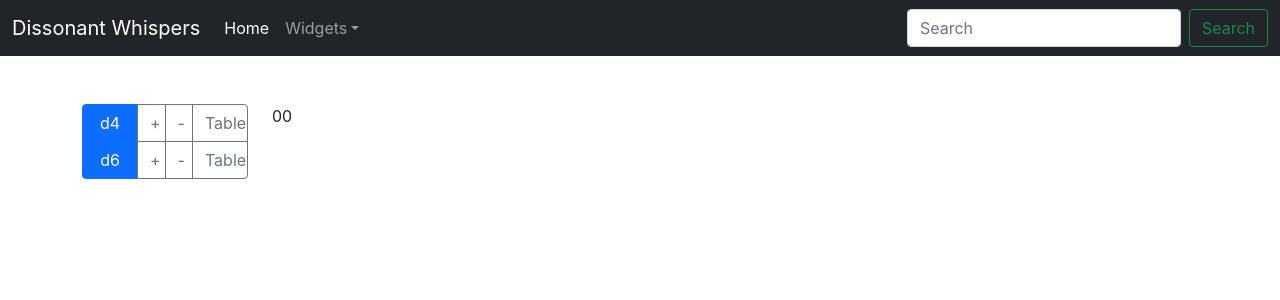
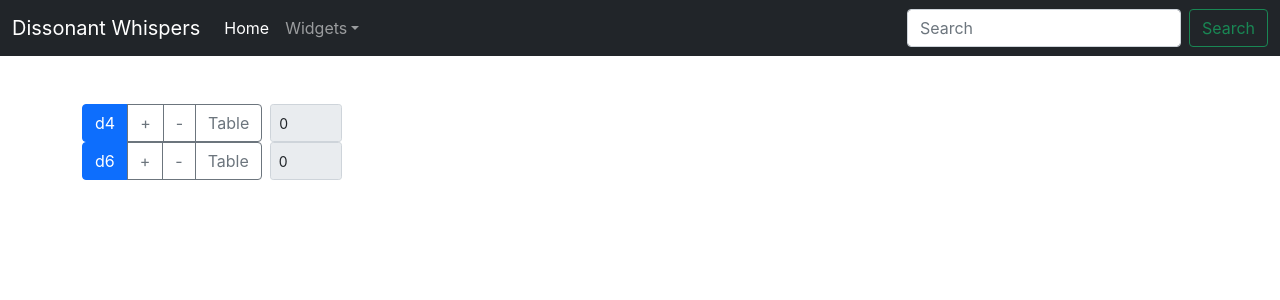
Before and after one commit to Aveline-art/Dissonant-Whispers, a React (Create React App) app in the folder frontend/: page / in a window 1280 px wide. Shown: the top 300 px of the page. Built offline with nearby package versions, Linux system fonts and the light colour scheme.

Commit message:
added counter

```diff
--- a/frontend/src/Widgets/DiceRoller/DiceRoller.js
+++ b/frontend/src/Widgets/DiceRoller/DiceRoller.js
@@ -1,4 +1,4 @@
-import { useState } from "react";
+import { Fragment, useState } from "react";
 
 function DiceRoller() {
   const dice = [
@@ -9,14 +9,9 @@ function DiceRoller() {
   return (
     <div className="container">
       <div className="row my-5">
-        <div className="col-2 btn-group-vertical">
+        <div className="btn-group-vertical">
           {dice.map((dieState, index) => {
             return <DieCounter key={index} die={dieState} />;
-          })}
-        </div>
-        <div className="col-6">
-          {dice.map((dieState, index) => {
-            return dieState[0].count;
           })}
         </div>
       </div>
@@ -26,7 +21,6 @@ function DiceRoller() {
 
 function DieCounter(props) {
   const [die, setDie] = props.die;
-
   function increment(die) {
     if (die.count < 100) {
       const copy = Object.assign({}, die);
@@ -45,30 +39,45 @@ function DieCounter(props) {
 
   return (
     <div
-      className={`btn-group ${props.className}`}
-      role="group"
-      aria-label="First group"
+      class="btn-toolbar"
+      role="toolbar"
+      aria-label="Toolbar with button groups"
     >
-      <button type="button" className="btn btn-primary col-4">
+      <div className="btn-group me-2" role="group" aria-label="First group">
+        <button type="button" className="btn btn-primary">
           {die.name}
         </button>
         <button
           onClick={() => increment(die)}
           type="button"
-        className="btn btn-outline-secondary col-2"
+          className="btn btn-outline-secondary"
         >
           +
         </button>
         <button
           onClick={(e) => decrement(die)}
           type="button"
-        className="btn btn-outline-secondary col-2"
+          className="btn btn-outline-secondary"
         >
           -
         </button>
-      <button type="button" className="btn btn-outline-secondary col-4">
+        <button type="button" className="btn btn-outline-secondary">
           Table
         </button>
+      </div>
+      <div
+        className="btn-group me-2 col-2"
+        role="group"
+        aria-label="First group"
+      >
+        <input
+          class="form-control form-control-sm"
+          type="text"
+          value={die.count}
+          aria-label=".form-control-sm example"
+          disabled
+        ></input>
+      </div>
     </div>
   );
 }
```
Lines whose indentation alone changed are shown as unchanged.
